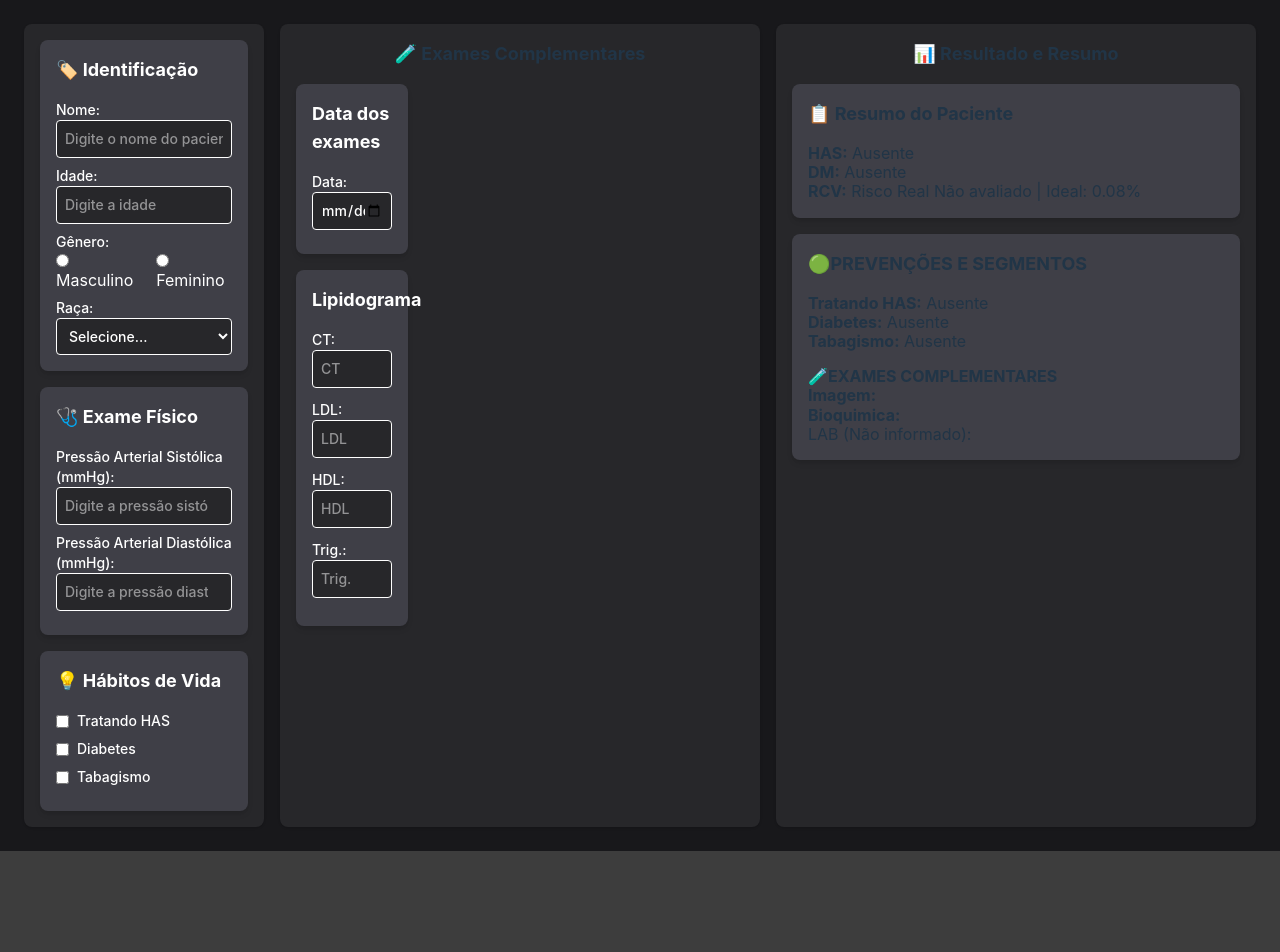
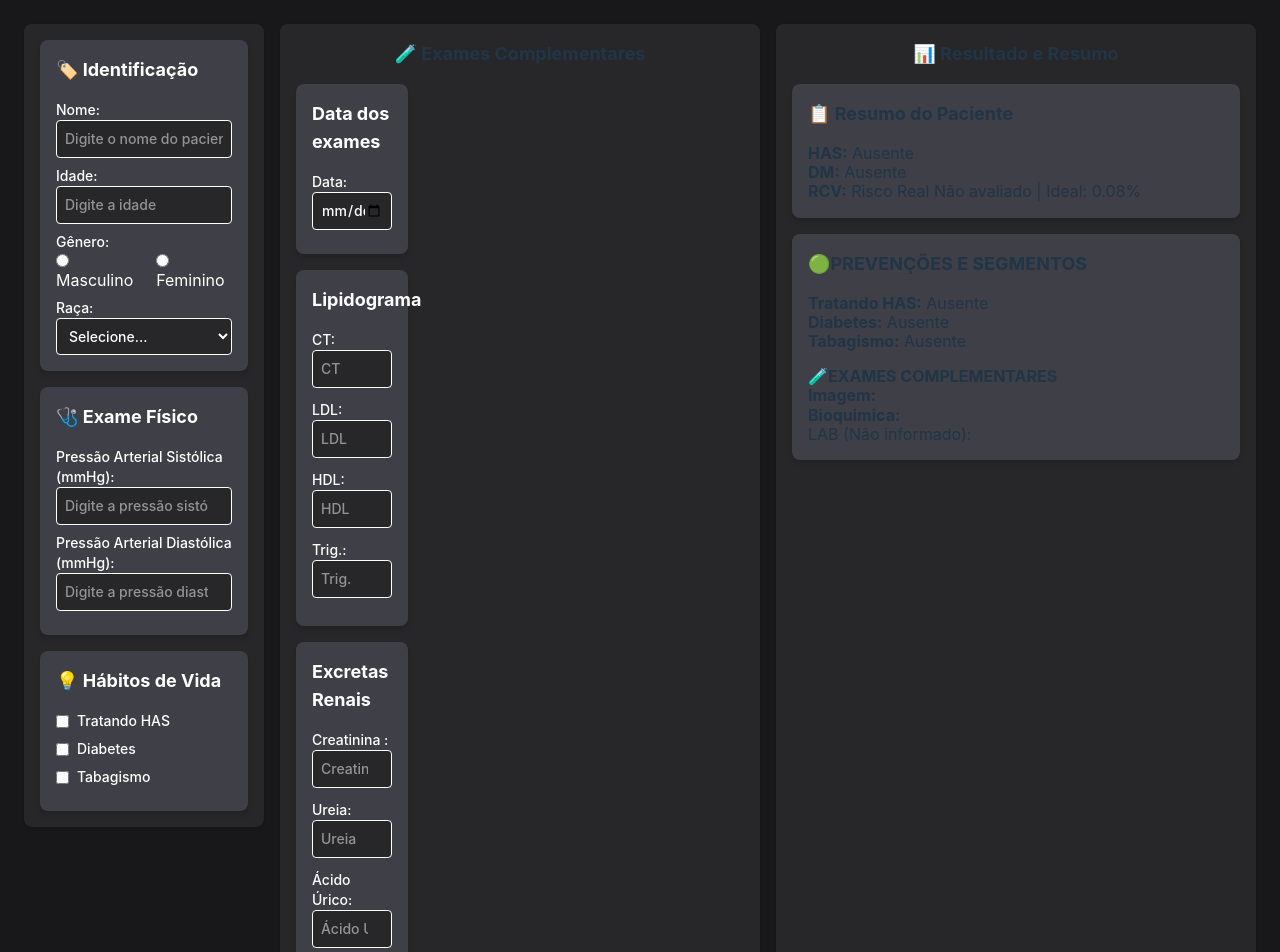
Before and after one commit to gabrielgcmr/RCV_PWA, a React (Vite) app in the folder frontend/: page / in a window 1280 px wide. Shown: the top 952 px of the page. Before the commit the page ends 851 px from the top, so only its background shows below. Built offline with nearby package versions, Linux system fonts and the light colour scheme.

Commit message:
Melhorias na interface

```diff
--- a/frontend/src/components/CopyboardComponent.tsx
+++ b/frontend/src/components/CopyboardComponent.tsx
@@ -13,6 +13,9 @@ export default function ClipboadComponent() {
   const ldlCholesterol = findExam("ldlCholesterol");
   const hdlCholesterol = findExam("hdlCholesterol");
   const triglycerides = findExam("triglycerides");
+  const creatinine = findExam("creatinine");
+  const urea = findExam("urea");
+  const uricAcid = findExam("uricAcid");
 
   // Criar string dinâmica com exames disponíveis
   const bioquimicaExams = [
@@ -20,10 +23,12 @@ export default function ClipboadComponent() {
     hdlCholesterol !== undefined ? `HDL: ${hdlCholesterol}` : "",
     ldlCholesterol !== undefined ? `LDL: ${ldlCholesterol}` : "",
     triglycerides !== undefined ? `Trig: ${triglycerides}` : "",
+    creatinine !== undefined ? `Cr: ${creatinine}` : "",
+    urea !== undefined ? `Ur: ${urea}` : "",
+    uricAcid !== undefined ? `Ac. Úrico: ${uricAcid}` : ""
   ]
     .filter(Boolean) // Remove os itens vazios
     .join("; "); // Junta os exames existentes em uma única string
-
 
   return (
     <div className="p-4 bg-zinc-700 rounded-lg shadow-md">
@@ -41,7 +46,7 @@ export default function ClipboadComponent() {
       <ul>
         <li>
             <strong>Bioquimica:</strong>
-            <p>LAB ({formatDate(patientData.complementaryExams.examsDate)}):{bioquimicaExams} </p>
+            <p>LAB ({formatDate(patientData.complementaryExams.examsDate)}):{bioquimicaExams}</p>
         </li>
       </ul>
 
--- /dev/null
+++ b/frontend/src/components/ExamsComponents/HemogramaForm.tsx
@@ -0,0 +1,20 @@
+import { usePatient } from "../../hooks/usePatient";
+import { ExamInput } from "./ExamInput";
+
+export default function HemogramForm() {
+  const { handleExamChange, getExamValue } = usePatient();
+
+  return (
+    <div className="p-4 bg-zinc-700 rounded-lg shadow-md w-1/4 text-white">
+      <h2 className="text-lg font-bold mb-4">Excretas Renais</h2>
+
+      <ExamInput
+        examName="CBC"
+        label="Hemograma :"
+        placeholder="Hemograma"
+        value={getExamValue("CBC") || ""}
+        onChange={handleExamChange}
+      />
+    </div>
+  );
+}
--- /dev/null
+++ b/frontend/src/components/ExamsComponents/RenalProfileForm.tsx
@@ -0,0 +1,34 @@
+import { usePatient } from "../../hooks/usePatient";
+import { ExamInput } from "./ExamInput";
+
+export default function RenalProfileForm() {
+  const { handleExamChange, getExamValue } = usePatient();
+
+  return (
+    <div className="p-4 bg-zinc-700 rounded-lg shadow-md w-1/4 text-white">
+      <h2 className="text-lg font-bold mb-4">Excretas Renais</h2>
+
+      <ExamInput
+        examName="creatinine"
+        label="Creatinina :"
+        placeholder="Creatinina"
+        value={getExamValue("creatinine") || ""}
+        onChange={handleExamChange}
+      />
+      <ExamInput
+        examName="urea"
+        label="Ureia:"
+        placeholder="Ureia"
+        value={getExamValue("urea") || ""}
+        onChange={handleExamChange}
+      />
+      <ExamInput
+        examName="uricAcid"
+        label="Ácido Úrico:"
+        placeholder="Ácido Úrico"
+        value={getExamValue("uricAcid") || ""}
+        onChange={handleExamChange}
+      />
+    </div>
+  );
+}
--- a/frontend/src/pages/MainPage.tsx
+++ b/frontend/src/pages/MainPage.tsx
@@ -5,6 +5,7 @@ import LipidProfileForm from "../components/ExamsComponents/LipidProfileForm";
 import SummaryComponent from "../components/SummaryComponent";
 import ClipboadComponent from "../components/CopyboardComponent";
 import ExamDateForm from "../components/ExamsComponents/ExamDateForm";
+import RenalProfileForm from "../components/ExamsComponents/RenalProfileForm";
 
 export default function MainPage() {
   return (
@@ -23,6 +24,7 @@ export default function MainPage() {
         <h2 className="text-lg font-bold mb-4 text-center">🧪 Exames Complementares</h2>
         <ExamDateForm />
         <LipidProfileForm />
+        <RenalProfileForm />
       </div>
 
       {/* Terceira Coluna - Cálculo de Risco e Resumo */}
```
